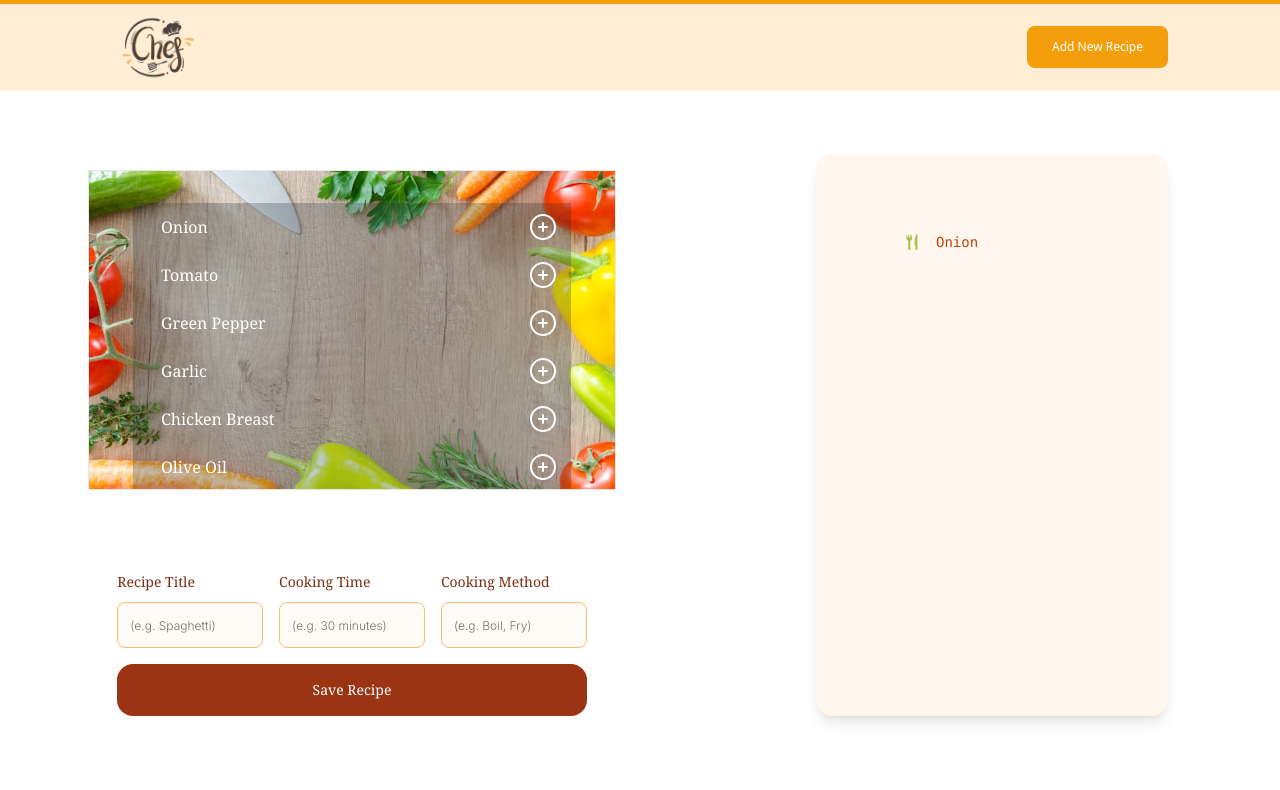
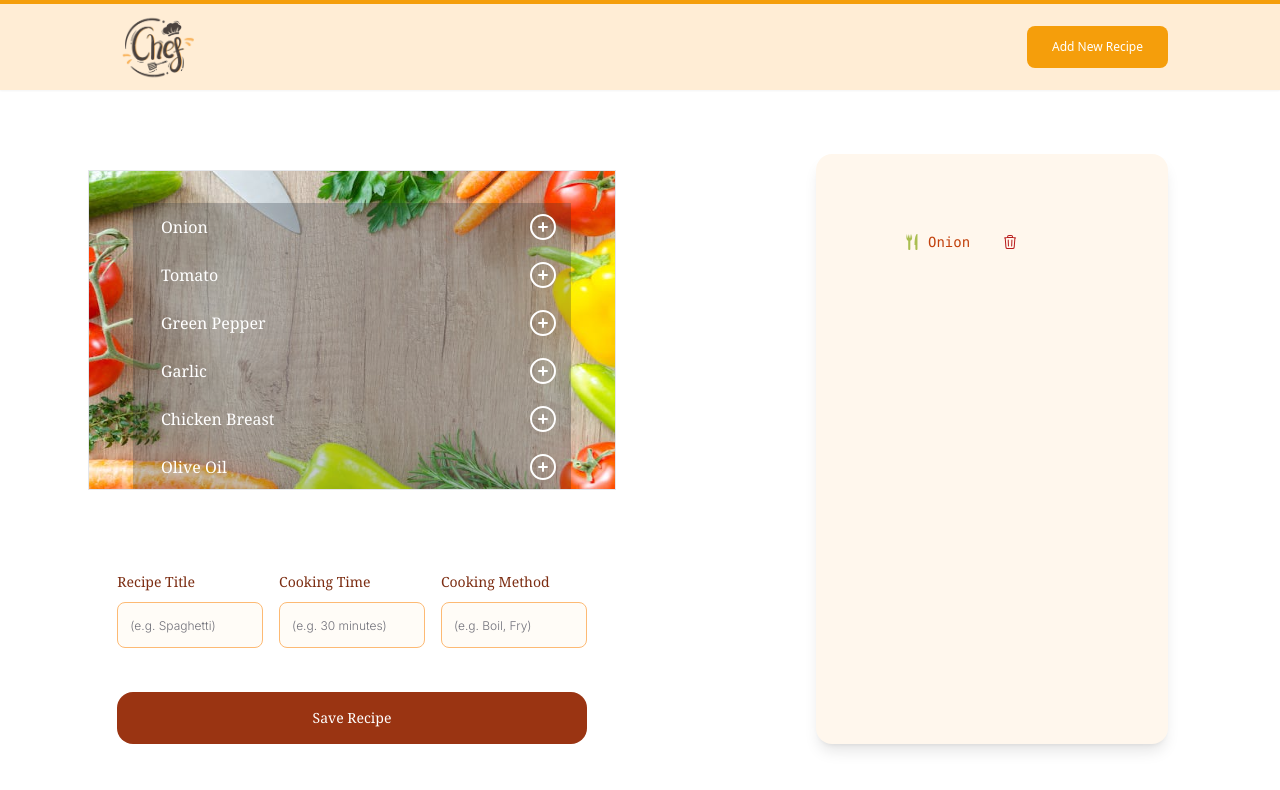
Before and after one commit to sevvalsaygat/recipe-app, a Next.js app: page /recipe/new in a window 1280 px wide. Both pictures are taken after a click on the icon 543 px from the left and 227 px from the top of the page. Shown: the top 790 px of the page. Built offline with nearby package versions, Linux system fonts and the light colour scheme.

Commit message:
feat: add product deletion

```diff
--- a/components/Form/Input/index.tsx
+++ b/components/Form/Input/index.tsx
@@ -74,7 +74,9 @@ const Input: React.FC<InputPropTypes> = ({
         />
       </div>
       {fieldError && (
-        <div className="mt-2 text-red-500">{fieldError.message as string}</div>
+        <div className="fixed -mt-2 ml-2 text-rose-800 text-xs font-sans">
+          {fieldError.message as string}
+        </div>
       )}
     </React.Fragment>
   );
--- a/containers/NewRecipe/Form/index.tsx
+++ b/containers/NewRecipe/Form/index.tsx
@@ -1,6 +1,6 @@
 "use client";
 
-import React from "react";
+import React, { useEffect } from "react";
 import { useRouter } from "next/navigation";
 
 import { useForm, useFieldArray, FormProvider } from "react-hook-form";
@@ -24,7 +24,7 @@ const Form: React.FC<FormPropTypes> = () => {
   });
 
   const { handleSubmit, reset, control, watch } = useFormMethods;
-  const { fields, append } = useFieldArray<IRecipeFormType>({
+  const { fields, append, remove } = useFieldArray<IRecipeFormType>({
     control,
     name: "materials",
   });
@@ -72,13 +72,14 @@ const Form: React.FC<FormPropTypes> = () => {
             })}
           </div>
           <div className="flex flex-col w-2/3">
-            <div className="flex flex-row gap-4 items-center justify-center">
+            <div className="flex flex-row gap-4 mb-7 items-center justify-center">
               <div>
                 <FormComponents.Input
                   variant="primary"
                   name="title"
                   label="Recipe Title"
                   placeholder="(e.g. Spaghetti)"
+                  rules={{ required: "This field is required!" }}
                 />
               </div>
               <div>
@@ -87,6 +88,7 @@ const Form: React.FC<FormPropTypes> = () => {
                   name="cookingTime"
                   label="Cooking Time"
                   placeholder="(e.g. 30 minutes)"
+                  rules={{ required: "This field is required!" }}
                 />
               </div>
               <div>
@@ -95,6 +97,7 @@ const Form: React.FC<FormPropTypes> = () => {
                   name="cookingMethod"
                   label="Cooking Method"
                   placeholder="(e.g. Boil, Fry)"
+                  rules={{ required: "This field is required!" }}
                 />
               </div>
             </div>
@@ -113,15 +116,23 @@ const Form: React.FC<FormPropTypes> = () => {
             <div className="mb-10 pb-1 text-lg font-mono text-orange-900 underline decoration-double">
               {watchTitle}
             </div>
-            <div className="flex flex-col h-72 overflow-x-auto pr-9">
+            <div className="flex flex-col h-72 w-full overflow-x-auto pr-9">
               {fields.map((field, index) => {
                 return (
                   <div
-                    className="flex flex-row items-center gap-2 text-sm font-mono text-orange-700"
+                    className="flex flex-row items-center justify-between w-full gap-6 text-sm font-mono text-orange-700"
                     key={index}
                   >
-                    <Icons.Cutlery />
-                    {field.name}
+                    <div className="flex flex-row items-center w-full ">
+                      <Icons.Cutlery />
+                      {field.name}
+                    </div>
+                    <Icons.Delete
+                      onClick={() => {
+                        remove(index);
+                      }}
+                      className="w-6 h-6 cursor-pointer text-red-700 hover:text-red-500 "
+                    />
                   </div>
                 );
               })}
```
